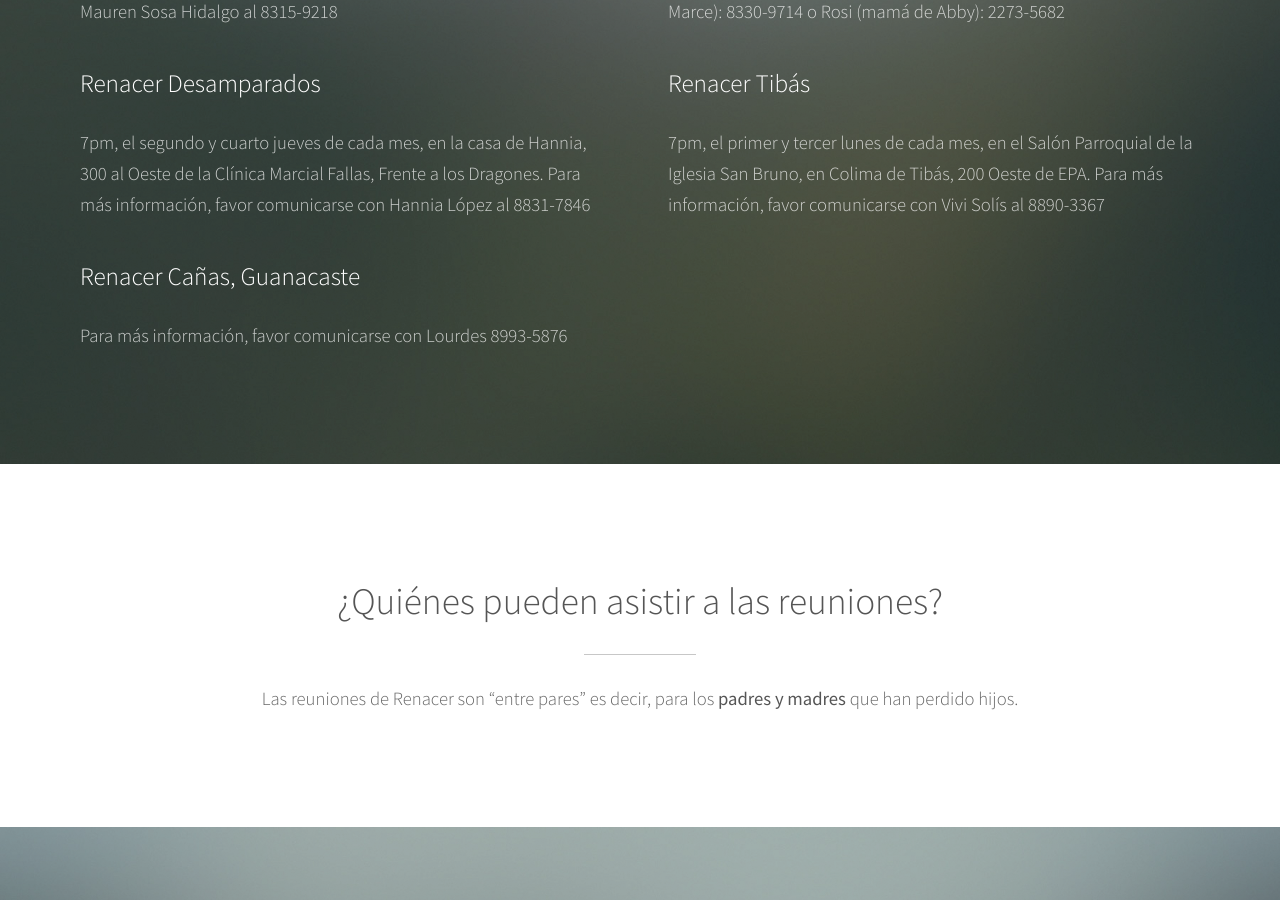
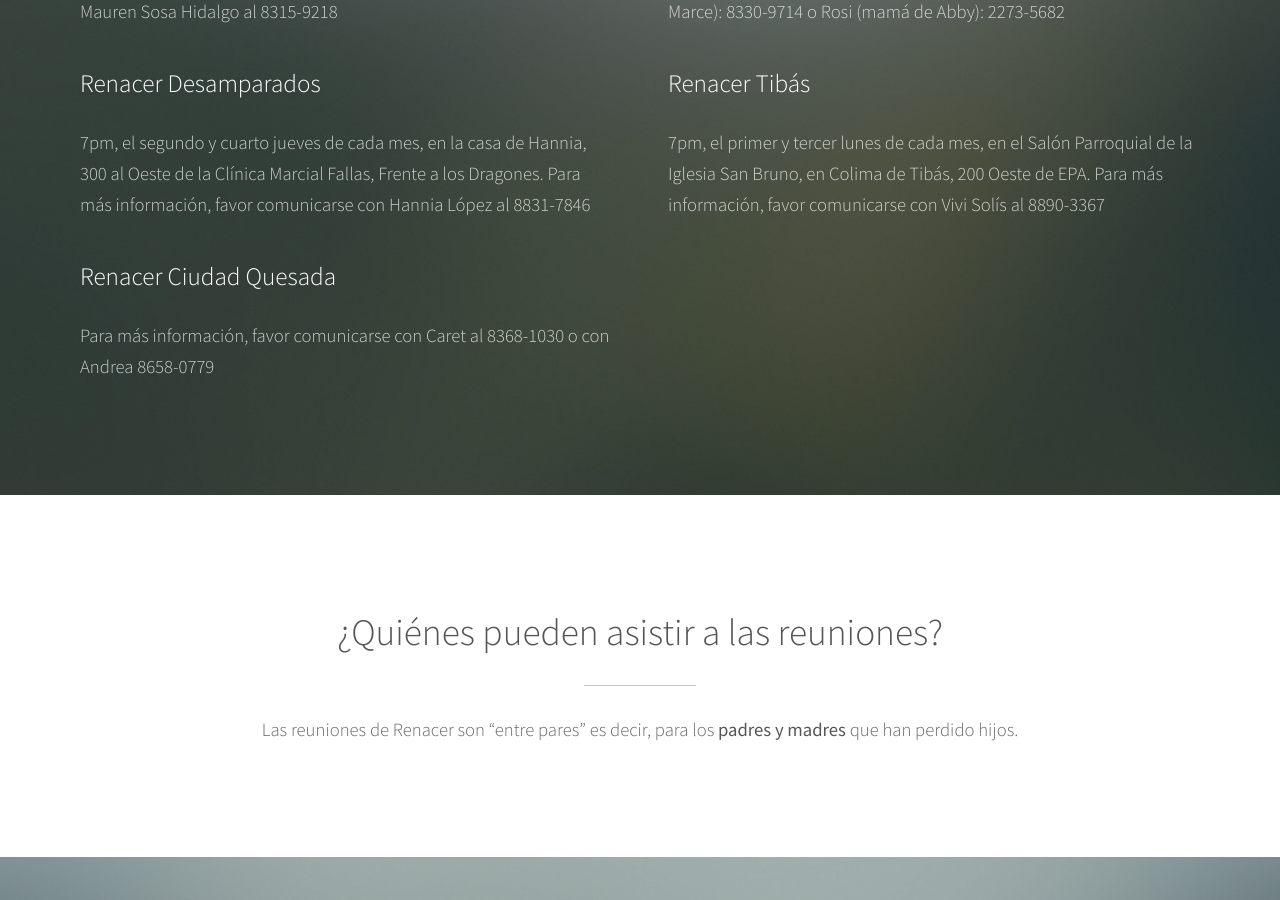
Before and after one commit to guayom/gruporenacer, a Jekyll site: the page built from index.html, in a window 1280 px wide and 900 px high, scrolled down 1730 px. Built offline with Jekyll 4.4.1, drawn with Linux system fonts in a browser that asks for light colours.

Commit message:
Removed Guanacaste, added ciudad quesada

```diff
--- a/_data/reuniones.yml
+++ b/_data/reuniones.yml
@@ -10,5 +10,5 @@
 - titulo: Renacer Tibás
   descripcion: "7pm, el primer y tercer lunes de cada mes, en el Salón Parroquial de la Iglesia San Bruno, en Colima de Tibás, 200 Oeste de EPA. Para más información, favor comunicarse con Vivi Solís al 8890-3367"
 
-- titulo: "Renacer Cañas, Guanacaste"
-  descripcion: "Para más información, favor comunicarse con Lourdes 8993-5876"
+- titulo: "Renacer Ciudad Quesada"
+  descripcion: "Para más información, favor comunicarse con Caret al 8368-1030 o con Andrea 8658-0779"
```
